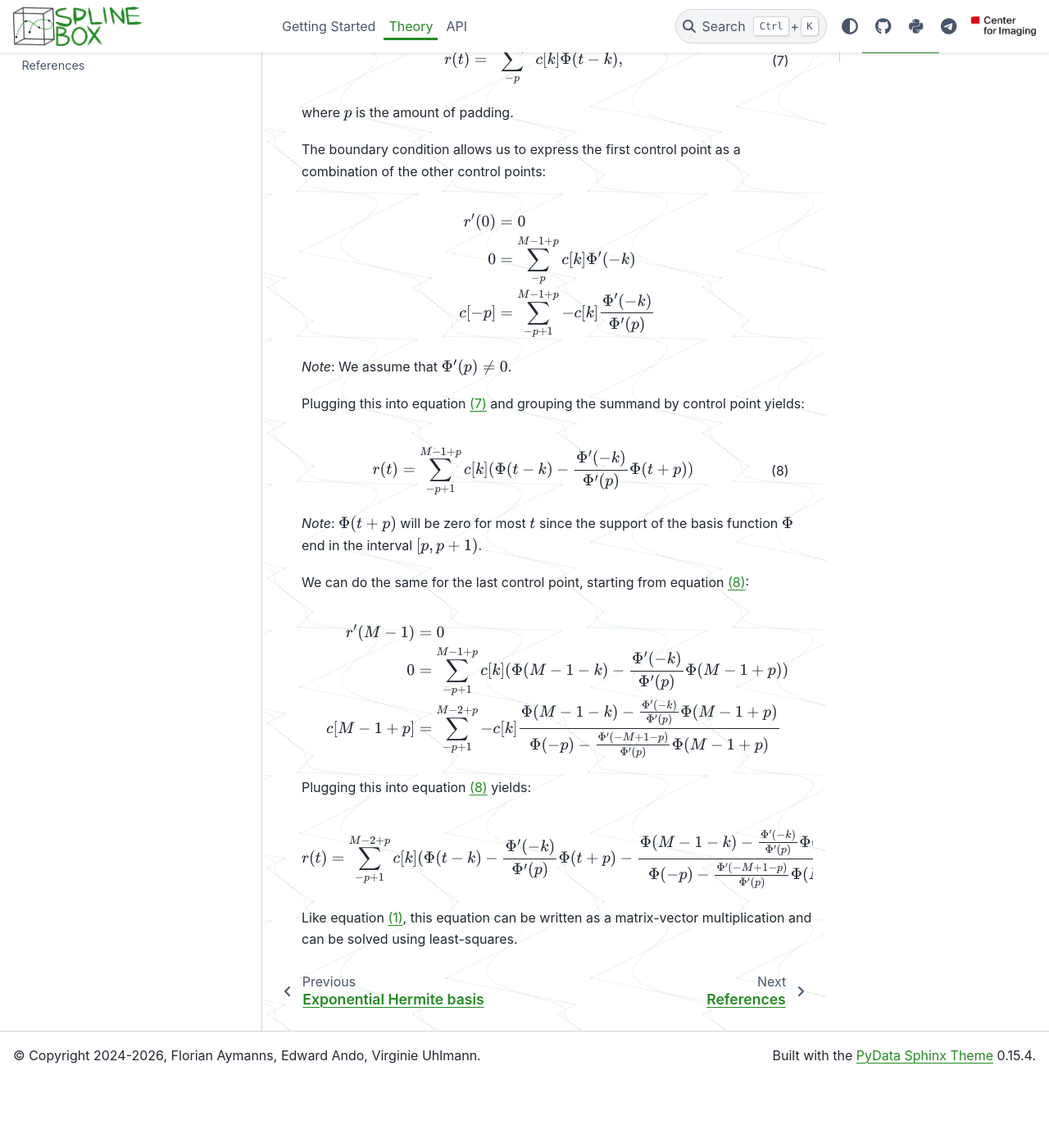
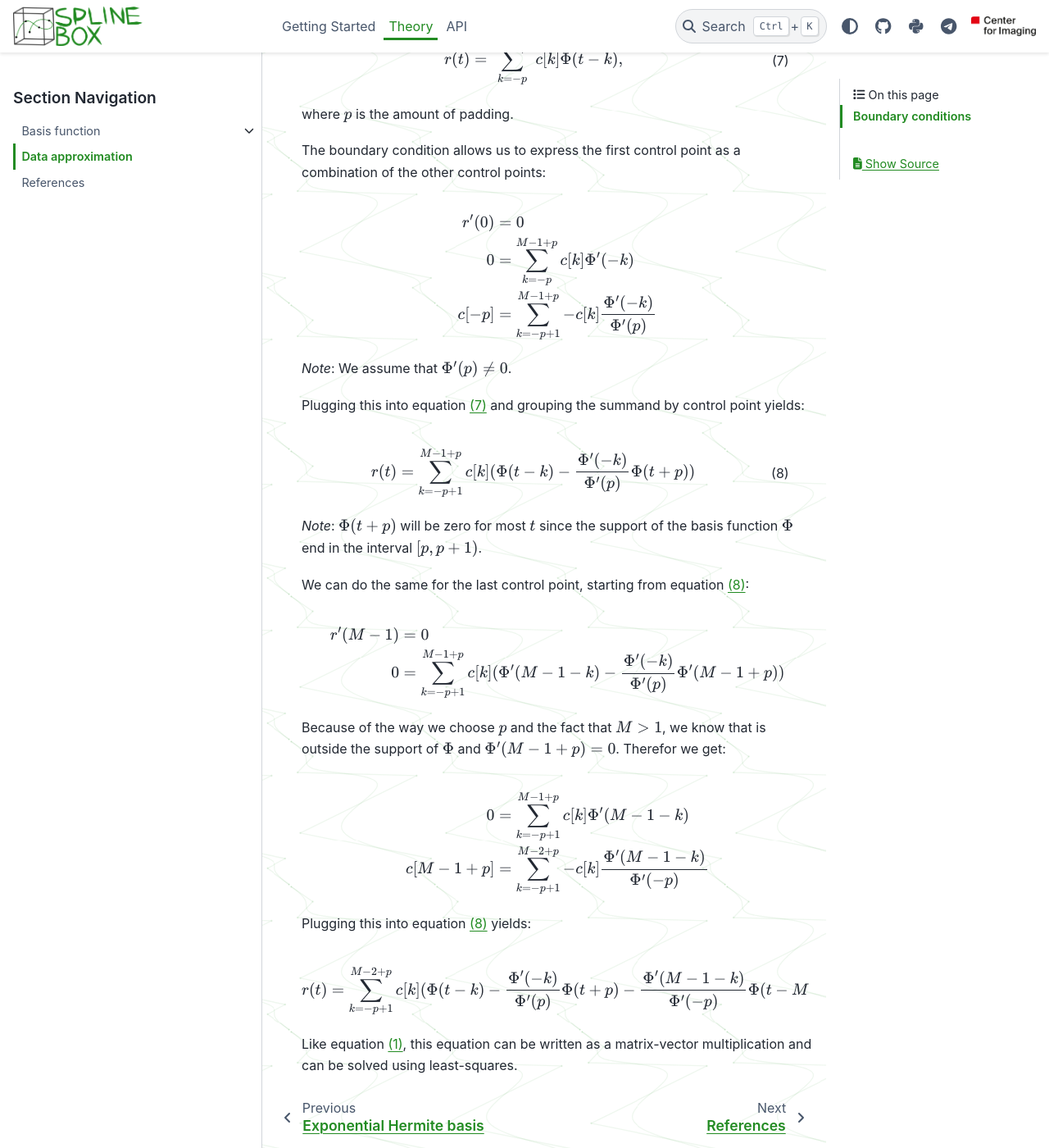
Before and after one commit to EPFL-Center-for-Imaging/splinebox, a Sphinx documentation site: the page built from docs/theory/data_approximation.rst, in a window 1280 px wide and 1400 px high, scrolled down 1819 px. Shown: the whole window at 82% size. Built offline with Sphinx 7.4.7 and the PyData theme 0.15.4, drawn with Linux system fonts in a browser that asks for light colours; pages that are not in the unit, such as notebooks, are missing from menus; the version number could not be read and is left out; before the commit the page ends 3135 px from its top, so only the background shows below that.

Commit message:
Fix missing prime and simplify equations

```diff
--- a/docs/theory/data_approximation.rst
+++ b/docs/theory/data_approximation.rst
@@ -75,7 +75,7 @@
 .. math::
    :name: approx:eq:7
 
-   r(t) = \sum_{-p}^{M-1+p}c[k]\Phi(t-k),
+   r(t) = \sum_{k=-p}^{M-1+p}c[k]\Phi(t-k),
 
 where :math:`p` is the amount of padding.
 
@@ -84,8 +84,8 @@
 .. math::
 
    r'(0) &= 0 \\
-       0 &= \sum_{-p}^{M-1+p}c[k]\Phi'(-k) \\
-   c[-p] &= \sum_{-p+1}^{M-1+p} -c[k] \frac{\Phi'(-k)}{\Phi'(p)}
+       0 &= \sum_{k=-p}^{M-1+p}c[k]\Phi'(-k) \\
+   c[-p] &= \sum_{k=-p+1}^{M-1+p} -c[k] \frac{\Phi'(-k)}{\Phi'(p)}
 
 *Note*: We assume that :math:`\Phi'(p) \neq 0`.
 
@@ -94,7 +94,7 @@
 .. math::
    :name: approx:eq:8
 
-   r(t) = \sum_{-p+1}^{M-1+p} c[k] (\Phi(t-k) - \frac{\Phi'(-k)}{\Phi'(p)}\Phi(t+p))
+   r(t) = \sum_{k=-p+1}^{M-1+p} c[k] (\Phi(t-k) - \frac{\Phi'(-k)}{\Phi'(p)}\Phi(t+p))
 
 *Note*: :math:`\Phi(t+p)` will be zero for most :math:`t` since the support of the basis function :math:`\Phi` end in the interval :math:`[p, p+1)`.
 
@@ -103,13 +103,21 @@
 .. math::
 
    r'(M-1) &= 0 \\
-         0 &= \sum_{-p+1}^{M-1+p} c[k] (\Phi(M-1-k) - \frac{\Phi'(-k)}{\Phi'(p)}\Phi(M-1+p)) \\
-   c[M-1+p] &= \sum_{-p+1}^{M-2+p} -c[k] \frac{\Phi(M-1-k) - \frac{\Phi'(-k)}{\Phi'(p)}\Phi(M-1+p)}{\Phi(-p) - \frac{\Phi'(-M+1-p)}{\Phi'(p)}\Phi(M-1+p)}
+         0 &= \sum_{k=-p+1}^{M-1+p} c[k] (\Phi'(M-1-k) - \frac{\Phi'(-k)}{\Phi'(p)}\Phi'(M-1+p)) \\
+
+Because of the way we choose :math:`p` and the fact that :math:`M > 1`, we know that is outside the support of :math:`\Phi`
+and :math:`\Phi'(M-1+p)=0`.
+Therefor we get:
+
+.. math::
+
+          0 &= \sum_{k=-p+1}^{M-1+p} c[k] \Phi'(M-1-k) \\
+   c[M-1+p] &= \sum_{k=-p+1}^{M-2+p} -c[k] \frac{\Phi'(M-1-k)}{\Phi'(-p)}
 
 Plugging this into equation :ref:`(8) <approx:eq:8>` yields:
 
 .. math::
 
-   r(t) = \sum_{-p+1}^{M-2+p} c[k] (\Phi(t-k) - \frac{\Phi'(-k)}{\Phi'(p)}\Phi(t+p) - \frac{\Phi(M-1-k) - \frac{\Phi'(-k)}{\Phi'(p)}\Phi(M-1+p)}{\Phi(-p) - \frac{\Phi'(-M+1-p)}{\Phi'(p)}\Phi(M-1+p)}\Phi(t-M+1-p))
+   r(t) = \sum_{k=-p+1}^{M-2+p} c[k] (\Phi(t-k) - \frac{\Phi'(-k)}{\Phi'(p)}\Phi(t+p) - \frac{\Phi'(M-1-k)}{\Phi'(-p)}\Phi(t-M+1-p))
 
 Like equation :ref:`(1) <approx:eq:1>`, this equation can be written as a matrix-vector multiplication and can be solved using least-squares.
```
